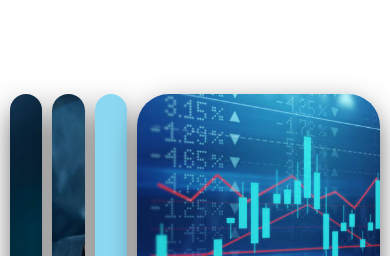
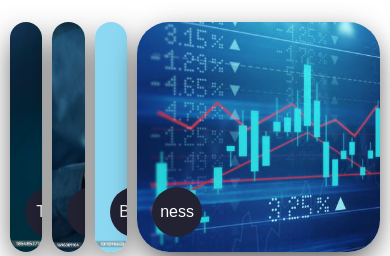
Before and after one commit to Maneeshkkt/hwihsqis, a plain HTML site: page index.html in a window 390 px wide. Shown: the part 67-323 px from the top of the page. Drawn offline with Linux system fonts and the light colour scheme.

Commit message:
Update style4.css

```diff
--- a/style4.css
+++ b/style4.css
@@ -678,7 +678,7 @@ input:checked + label .description {
     .wrapper {
 
         width: 100%;
-        height: 50vh;
+        height: 33vh;
 
 
     }
```
